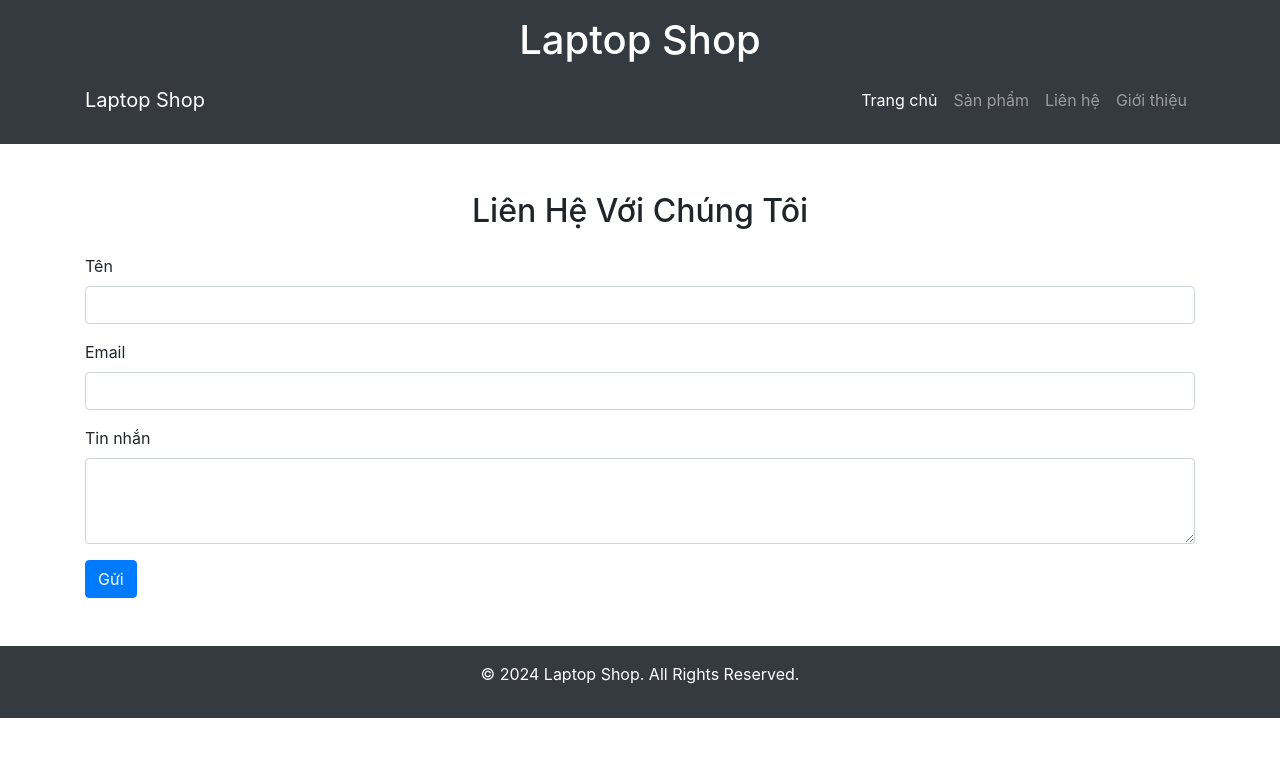
After one commit to dangdz199/Django-WebLaptop, a Django app: page /contact in a window 1280 px wide. The commit adds this page. Shown: the top 757 px of the page. Run offline with Django 5.2, Linux system fonts and the light colour scheme; some libraries are stand-ins or nearby versions.

Commit message:
big update

```diff
--- a/laptop_shop/urls.py
+++ b/laptop_shop/urls.py
@@ -1,14 +1,16 @@
 from django.contrib import admin
 from django.urls import path
-from products.views import laptop_list, laptop_detail
+from products.views import laptop_list, laptop_detail, index, contact, about
 
 urlpatterns = [
     path('admin/', admin.site.urls),
-    path('', laptop_list, name='laptop_list'),  # Home page
-    path('laptops/', laptop_list, name='laptop_list'),  # URL for laptop listing
+    path('', index, name='home'),  # Home page
+    path('contact', contact, name='contact'),  # Home page
+    path('about', about, name='about'),  # Home page
+    path('laptops/', laptop_list, name='laptop_list'),
     path('laptops/<int:pk>/', laptop_detail, name='laptop_detail'),  # URL for laptop detail
 ]
-#thadsf
+
 # Serve media files in development mode
 from django.conf import settings
 from django.conf.urls.static import static
--- /dev/null
+++ b/products/templates/products/contact.html
@@ -0,0 +1,22 @@
+{% include 'products/header.html' %}
+
+<main class="container my-5">
+  <h2 class="text-center mb-4">Liên Hệ Với Chúng Tôi</h2>
+  <form>
+    <div class="form-group">
+      <label for="name">Tên</label>
+      <input type="text" class="form-control" id="name" required />
+    </div>
+    <div class="form-group">
+      <label for="email">Email</label>
+      <input type="email" class="form-control" id="email" required />
+    </div>
+    <div class="form-group">
+      <label for="message">Tin nhắn</label>
+      <textarea class="form-control" id="message" rows="3" required></textarea>
+    </div>
+    <button type="submit" class="btn btn-primary">Gửi</button>
+  </form>
+</main>
+
+{% include 'products/footer.html' %}
--- /dev/null
+++ b/products/templates/products/footer.html
@@ -0,0 +1,13 @@
+<!-- Footer -->
+<footer class="bg-dark text-white p-3 mt-auto">
+    <div class="container text-center">
+        <p>&copy; 2024 Laptop Shop. All Rights Reserved.</p>
+    </div>
+</footer>
+
+<!-- Bootstrap JS and dependencies -->
+<script src="https://code.jquery.com/jquery-3.5.1.slim.min.js"></script>
+<script src="https://cdn.jsdelivr.net/npm/@popperjs/core@2.5.2/dist/umd/popper.min.js"></script>
+<script src="https://stackpath.bootstrapcdn.com/bootstrap/4.5.2/js/bootstrap.min.js"></script>
+</body>
+</html>
--- /dev/null
+++ b/products/templates/products/header.html
@@ -0,0 +1,42 @@
+<!DOCTYPE html>
+<html lang="en">
+<head>
+    <meta charset="UTF-8">
+    <meta name="viewport" content="width=device-width, initial-scale=1.0">
+    <title>Laptop Shop</title>
+    <link href="https://stackpath.bootstrapcdn.com/bootstrap/4.5.2/css/bootstrap.min.css" rel="stylesheet">
+</head>
+<body>
+
+<!-- Header -->
+<header class="bg-dark text-white p-3">
+    <div class="container">
+        <h1 class="text-center">Laptop Shop</h1>
+    </div>
+
+    <!-- Navbar -->
+    <nav class="navbar navbar-expand-lg navbar-dark bg-dark">
+        <div class="container">
+            <a class="navbar-brand" href="{% url 'home' %}">Laptop Shop</a>
+            <button class="navbar-toggler" type="button" data-toggle="collapse" data-target="#navbarNav" aria-controls="navbarNav" aria-expanded="false" aria-label="Toggle navigation">
+                <span class="navbar-toggler-icon"></span>
+            </button>
+            <div class="collapse navbar-collapse" id="navbarNav">
+                <ul class="navbar-nav ml-auto">
+                    <li class="nav-item active">
+                        <a class="nav-link" href="{% url 'home' %}">Trang chủ</a>
+                    </li>
+                    <li class="nav-item">
+                        <a class="nav-link" href="{% url 'laptop_list' %}">Sản phẩm</a>
+                    </li>
+                    <li class="nav-item">
+                        <a class="nav-link" href="{% url 'contact' %}">Liên hệ</a>
+                    </li>
+                    <li class="nav-item">
+                        <a class="nav-link" href="{% url 'about' %}">Giới thiệu</a>
+                    </li>
+                </ul>
+            </div>
+        </div>
+    </nav>
+</header>
--- a/products/views.py
+++ b/products/views.py
@@ -8,3 +8,12 @@ def laptop_list(request):
 def laptop_detail(request, pk):
     laptop = get_object_or_404(Laptop, pk=pk)
     return render(request, 'products/laptop_detail.html', {'laptop': laptop})
+
+def index(request):
+    return render(request, 'products/index.html')
+
+def about(request):
+    return render(request, 'products/about.html')
+
+def contact(request):
+    return render(request, 'products/contact.html')
```
Also changed, not shown: products/templates/products/about.html (added, +11 -0 lines), products/templates/products/index.html (added, +8 -0 lines), products/templates/products/laptop_detail.html (+7 -31 lines), products/templates/products/laptop_list.html (+10 -58 lines).
